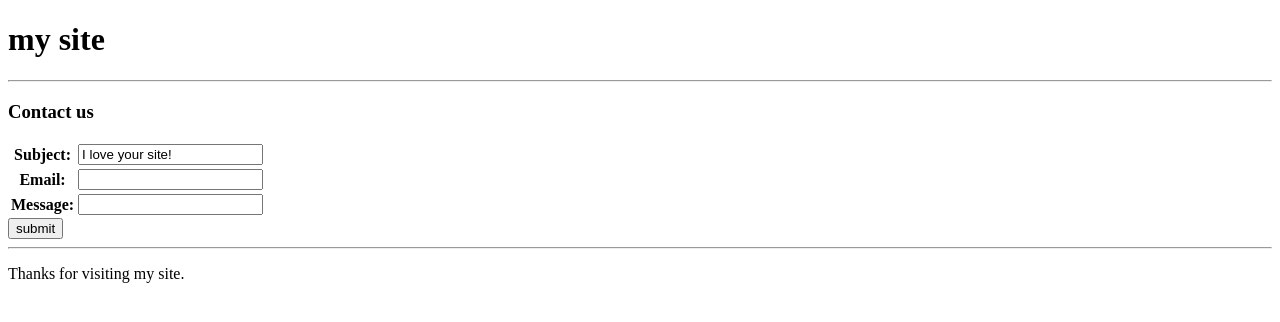
After one commit to Mayur290/django-definitive-guide, a Django app: page /contact-class/ in a window 1280 px wide. The commit adds this page. Shown: the top 322 px of the page. Run offline with Django 3.2, Linux system fonts and the light colour scheme.

Commit message:
contact forms with django forms and functions

```diff
--- /dev/null
+++ b/books/forms.py
@@ -0,0 +1,13 @@
+from django import forms
+
+class ContactForm(forms.Form):
+    subject = forms.CharField()
+    email = forms.EmailField(required=False)
+    message= forms.CharField()
+
+    def clean_message(self):
+        message=self.cleaned_data['message']
+        num_words = len(message.split())
+        if num_words<4:
+            raise forms.ValidationError("Not enough words!")
+        return message
--- a/books/views.py
+++ b/books/views.py
@@ -2,9 +2,10 @@
 from __future__ import unicode_literals
 
 from django.shortcuts import render
-from django.http import HttpResponse
+from django.http import HttpResponse,HttpResponseRedirect
 from books.models import Book
-
+from django.core.mail import  send_mail
+from books.forms import ContactForm
 
 
 def search(request):
@@ -19,3 +20,45 @@ def search(request):
             books = Book.objects.filter(title__icontains=q)
             return render(request,"search_results.html",{'books':books,'query':q})
     return render(request,"search_form.html",{'errors':errors})
+
+
+def contact_function(request):
+    errors = []
+    if request.method == 'POST':
+        if not request.POST.get('subject',''):
+            errors.append('Enter a subject.')
+        if not request.POST.get('message', ''):
+            errors.append('Enter a message.')
+        if request.POST.get('e-mail') and '@' not in request.POST['e-mail']:
+            errors.append('Enter a valid e-mail address.')
+        if not errors:
+            send_mail(
+                request.POST['subject'],
+                request.POST['message'],
+                request.POST.get('e-mail','noreply@example.com'),
+                ['mayurbansal98@gmail.com'],
+            )
+            return HttpResponseRedirect('/contacts/thanks/')
+    return render(request,'contact_form0.html', {
+        'errors': errors,
+        'subject': request.POST.get('subject', ''),
+        'message': request.POST.get('message', ''),
+        'e-mail': request.POST.get('e-mail', ''),
+    })
+
+
+def contact_class(request):
+    if request.method=='POST':
+        form=ContactForm(request.POST)
+        if form.is_valid():
+            cd=form.cleaned_data
+            send_mail(
+			cd['subject'],
+			cd['message'],
+			cd.get('e-mail', 'noreply@example.com'),
+			['siteowner@example.com'],
+			)
+            return HttpResponseRedirect('/contact/thanks/')
+    else:
+        form = ContactForm(initial = {'subject':'I love your site!'})
+    return render(request,'contact_form.html', {'form': form})
--- a/mysite/urls.py
+++ b/mysite/urls.py
@@ -11,4 +11,6 @@ urlpatterns = [
     url(r'^time_ahead/(\d{1,2})/$',TimeAhead),
     url(r'^curr/$',current_datetime),
     url(r'^search/$',views.search),
+    url(r'^contact-func/$',views.contact_function),
+    url(r'^contact-class/$',views.contact_class),
 ]
--- a/templates/base.html
+++ b/templates/base.html
@@ -7,7 +7,7 @@
     <title>{% block title %} {% endblock %}</title>
 </head>
 <body>
-    <h1>My helpful timestamp site</h1>
+    <h1>my site</h1>
     <hr>
     {% block content%}{% endblock %}
     {% block footer%}
--- /dev/null
+++ b/templates/contact_form.html
@@ -0,0 +1,22 @@
+{% extends "base.html" %}
+
+{% block title %}
+    Contact us
+{% endblock title %}
+
+{% block content %}
+    <h3>Contact us</h3>
+    {% if form.errors %}
+        <p style="color:red;">
+            Please correct the error {{form.errors|pluralize}} below.
+        </p>
+    {% endif %}
+
+    <form action="" method="post">
+    {% csrf_token %}
+    <table>
+        {{form.as_table}}
+    </table>
+    <input type='submit' value="submit">
+    </form>
+{% endblock content %}
```
Also changed, not shown: templates/contact_form0.html (added, +23 -0 lines), README.md, 3 other files.
